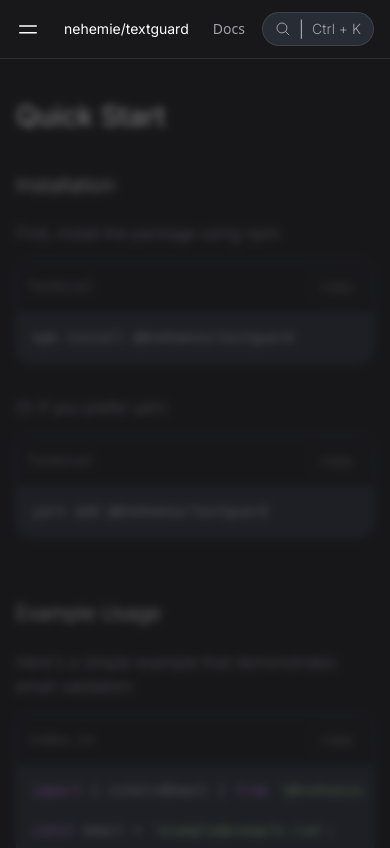
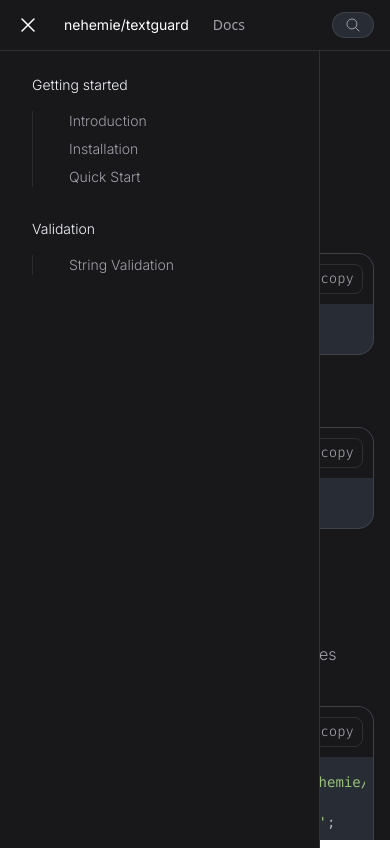
Before and after one commit to NehemieMbg/textguard-web-site, a Next.js app: page /docs/quick-start in a window 390 px wide. Both pictures are taken after a click on the element 28 px from the left and 29 px from the top of the page. Built offline with nearby package versions, Linux system fonts and the light colour scheme.

Commit message:
responsive

```diff
--- a/app/components/Nav/Nav.tsx
+++ b/app/components/Nav/Nav.tsx
@@ -1,7 +1,8 @@
 'use client';
 
 import { navbar } from '@/app/constants';
-import { useRef, useState, useEffect } from 'react';
+import { useRef, useState, useEffect, useContext } from 'react';
+import { Context } from '@/app/context/context';
 import Link from 'next/link';
 import GitHub from '../icons/GitHub';
 import Sun from '../icons/Sun';
@@ -9,13 +10,15 @@
 import useClickOutside from '@/app/hooks/useClickOutside';
 import Search from '../icons/Search';
 import Hamburger from '../icons/Hamburger';
+import Xmark from '../icons/Xmark';
 
 const Nav = () => {
+  const { isMenuOpen, setIsMenuOpen } = useContext(Context);
+
   const [inputOpen, setInputOpen] = useState(false);
   const [isMac, setIsMac] = useState(false);
 
   const inputDivRef = useRef<HTMLDivElement | null>(null);
-  const inputRef = useRef<HTMLInputElement | null>(null);
 
   useClickOutside(inputDivRef, () => setInputOpen(false));
 
@@ -45,9 +48,21 @@
   return (
     <header className="w-full bg-dark-gray py-3 px-8 max-md:px-4 border-b-[1px] border-highlight-gray">
       <nav className="flex gap-6 items-center text-light-gray ">
-        <div className="text-white cursor-pointer lg:hidden">
-          <Hamburger />
-        </div>
+        {!isMenuOpen ? (
+          <div
+            className="text-white cursor-pointer lg:hidden"
+            onClick={() => setIsMenuOpen(true)}
+          >
+            <Hamburger />
+          </div>
+        ) : (
+          <div
+            className="text-white cursor-pointer lg:hidden"
+            onClick={() => setIsMenuOpen(false)}
+          >
+            <Xmark />
+          </div>
+        )}
 
         <Link href={'/docs'}>
           <h1 className="font-md text-sm text-white">{navbar.logo}</h1>
@@ -77,9 +92,11 @@
                 </p>
               </div>
 
-              <p className="mx-2 lg:hidden">|</p>
+              <p className="mx-2 lg:hidden max-sm:hidden">|</p>
 
-              <p className="text-sm font-light">{isMac ? '⌘K' : 'Ctrl + K'}</p>
+              <p className="text-sm font-light max-sm:hidden">
+                {isMac ? '⌘K' : 'Ctrl + K'}
+              </p>
             </div>
 
             <a
--- a/app/components/Navigation/Navigation.tsx
+++ b/app/components/Navigation/Navigation.tsx
@@ -1,28 +1,32 @@
 'use client';
 
+import { useContext, useRef } from 'react';
 import { sideNavigation } from '@/app/constants';
 import { usePathname } from 'next/navigation';
 import Link from 'next/link';
+import { Context } from '@/app/context/context';
+import useClickOutside from '@/app/hooks/useClickOutside';
 
 const Navigation = () => {
+  const { isMenuOpen, setIsMenuOpen } = useContext(Context);
+  const navigationRef = useRef<HTMLDivElement | null>(null);
+
+  console.log('IsMenuOpen: ', isMenuOpen);
+
   const pathname = usePathname();
   console.log(pathname);
   const pathArray = pathname.split('/');
   const path = `/${pathArray[pathArray.length - 1]}`;
   console.log(path);
 
-  const open = true;
+  useClickOutside(navigationRef, () => setIsMenuOpen(false));
 
   return (
     <section
-      className={`max-lg:w-full max-lg:fixed h-full bg-opacity-60 backdrop-blur-sm
-      ${open ? 'bg-dark-gray' : ''}
+      className={`min-w-[320px] border-r-[1px] border-highlight-gray bg-dark-gray h-full px-8 py-6  transition-all duration-300 max-lg:fixed
+      ${isMenuOpen ? 'max-lg:translate-x-0' : 'max-lg:translate-x-[-100%]'}
       `}
-    >
-      <div
-        className={`min-w-[320px] border-r-[1px] border-highlight-gray bg-dark-gray h-full px-8 py-6 max-lg:translate-x-[-100%] transition-all duration-300 max-lg:fixed
-      ${open ? 'max-lg:translate-x-0' : ''}
-      `}
+      ref={navigationRef}
     >
       <ul className="w-full">
         {sideNavigation.map((navigator) => (
@@ -39,6 +43,7 @@
                     className={`w-full text-sm font-light pl-9 block hover:text-slate-100 transition duration-250
 					${`/${path}` === link.href ? 'text-white' : ''}
 					`}
+                    onClick={() => setIsMenuOpen(false)}
                   >
                     {link.label}
                   </Link>
@@ -48,7 +53,6 @@
           </li>
         ))}
       </ul>
-      </div>
     </section>
   );
 };
--- /dev/null
+++ b/app/components/icons/Xmark.tsx
@@ -0,0 +1,20 @@
+const Xmark = () => {
+  return (
+    <svg
+      xmlns="http://www.w3.org/2000/svg"
+      fill="none"
+      viewBox="0 0 24 24"
+      strokeWidth={1.5}
+      stroke="currentColor"
+      className="w-6 h-6"
+    >
+      <path
+        strokeLinecap="round"
+        strokeLinejoin="round"
+        d="M6 18L18 6M6 6l12 12"
+      />
+    </svg>
+  );
+};
+
+export default Xmark;
--- /dev/null
+++ b/app/context/context.tsx
@@ -0,0 +1,15 @@
+import { createContext } from 'react';
+
+interface ContextType {
+  themeValue: 'light' | 'dark';
+  setThemeValue: React.Dispatch<React.SetStateAction<'light' | 'dark'>>;
+  isMenuOpen: boolean;
+  setIsMenuOpen: React.Dispatch<React.SetStateAction<boolean>>;
+}
+
+export const Context = createContext<ContextType>({
+  themeValue: 'dark',
+  setThemeValue: () => {}, // empty function as a placeholder
+  isMenuOpen: false,
+  setIsMenuOpen: () => {}, // empty function as a placeholder
+});
--- a/app/layout.tsx
+++ b/app/layout.tsx
@@ -3,6 +3,7 @@
 import { Inter } from 'next/font/google';
 import Nav from './components/Nav/Nav';
 import Navigation from './components/Navigation/Navigation';
+import Providers from './providers';
 
 const inter = Inter({ subsets: ['latin'] });
 
@@ -18,12 +19,14 @@
 }) {
   return (
     <html lang="en">
-      <body className={`${inter.className}`}>
-        <Nav />
-        <main className="flex w-full bg-dark-gray h-[calc(100vh-55px)] text-light-gray font-light">
-          {children}
-        </main>
-      </body>
+      <Providers>
+        <body className={`${inter.className}`}>
+          <Nav />
+          <main className="flex w-full bg-dark-gray h-[calc(100vh-55px)] text-light-gray font-light overflow-y-scroll">
+            {children}
+          </main>
+        </body>
+      </Providers>
     </html>
   );
 }
--- /dev/null
+++ b/app/providers.tsx
@@ -0,0 +1,19 @@
+'use client';
+
+import { ReactNode, useState } from 'react';
+import { Context } from './context/context';
+
+const Providers = (props: { children: ReactNode }) => {
+  const [themeValue, setThemeValue] = useState<'light' | 'dark'>('dark');
+  const [isMenuOpen, setIsMenuOpen] = useState<boolean>(false);
+
+  return (
+    <Context.Provider
+      value={{ themeValue, setThemeValue, isMenuOpen, setIsMenuOpen }}
+    >
+      {props.children}
+    </Context.Provider>
+  );
+};
+
+export default Providers;
```
Lines whose indentation alone changed are shown as unchanged.
